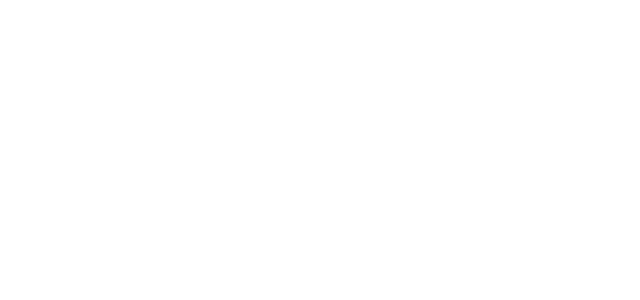
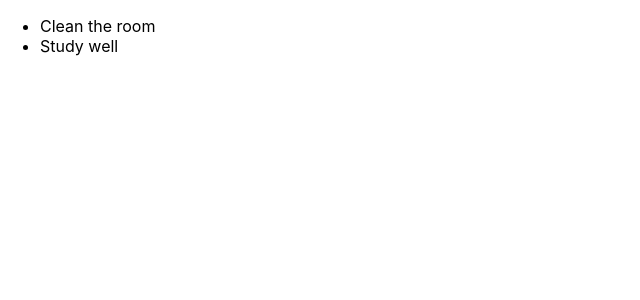
Before and after one commit to abhimax/react-ts-todo, a React (Create React App) app: page / in a window 1280 px wide. Shown: the top 300 px of the page, without its empty margins (0-640 px from the left). Built offline with nearby package versions, Linux system fonts and the light colour scheme.

Commit message:
feat: add todos component

```diff
--- a/src/App.tsx
+++ b/src/App.tsx
@@ -1,7 +1,9 @@
+import Todos from "./components/Todos";
+
 function App() {
   return (
     <div>
-
+      <Todos items={['Clean the room','Study well']}/>
     </div>
   );
 }
--- /dev/null
+++ b/src/components/Todos.tsx
@@ -0,0 +1,9 @@
+import React from "react";
+const Todos: React.FC <{items: string[]}> = (props) => {
+    return <ul>
+        { props.items.map( item =>{
+            return <li key={item}>{item}</li>
+        })}
+    </ul>
+}
+export default Todos;
```
